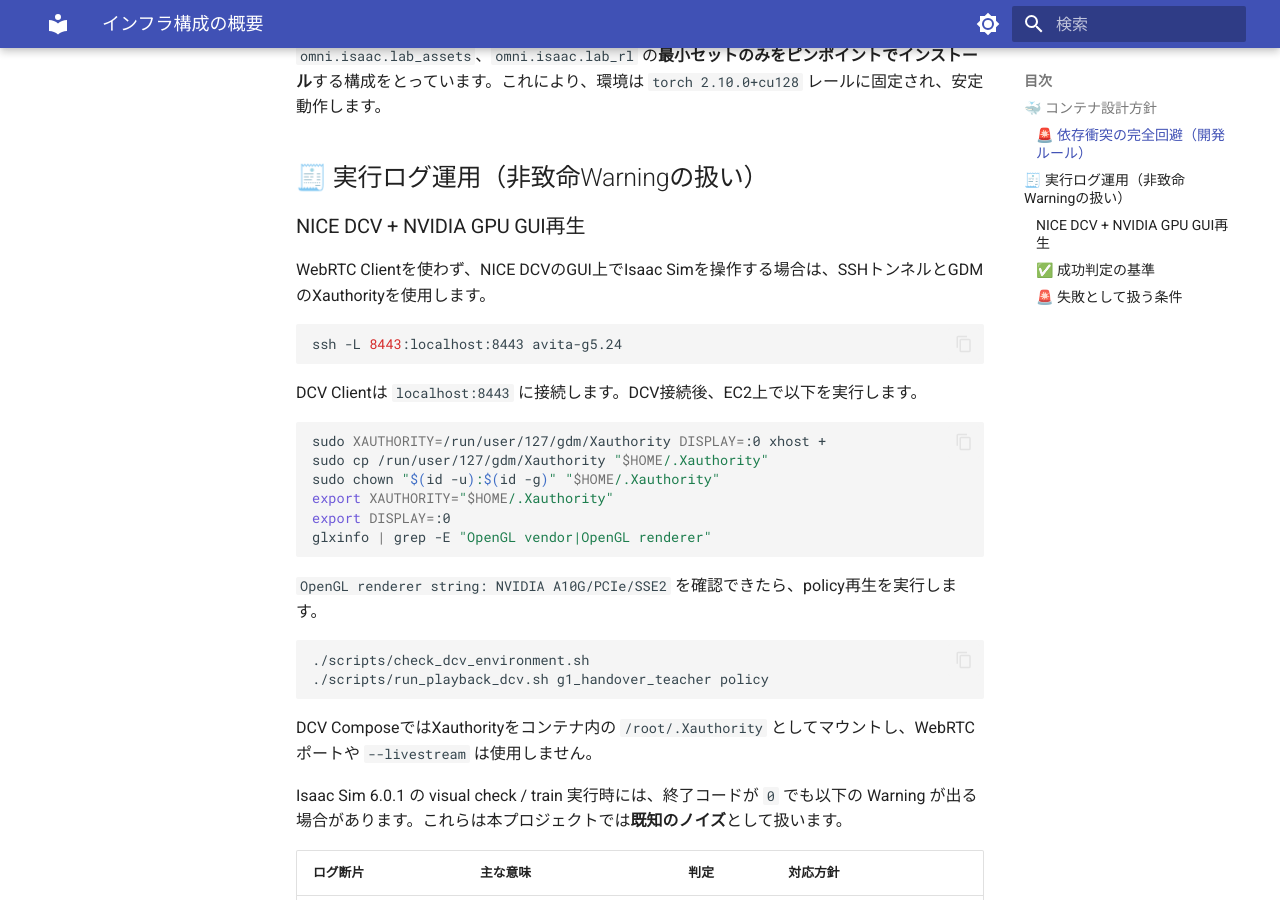
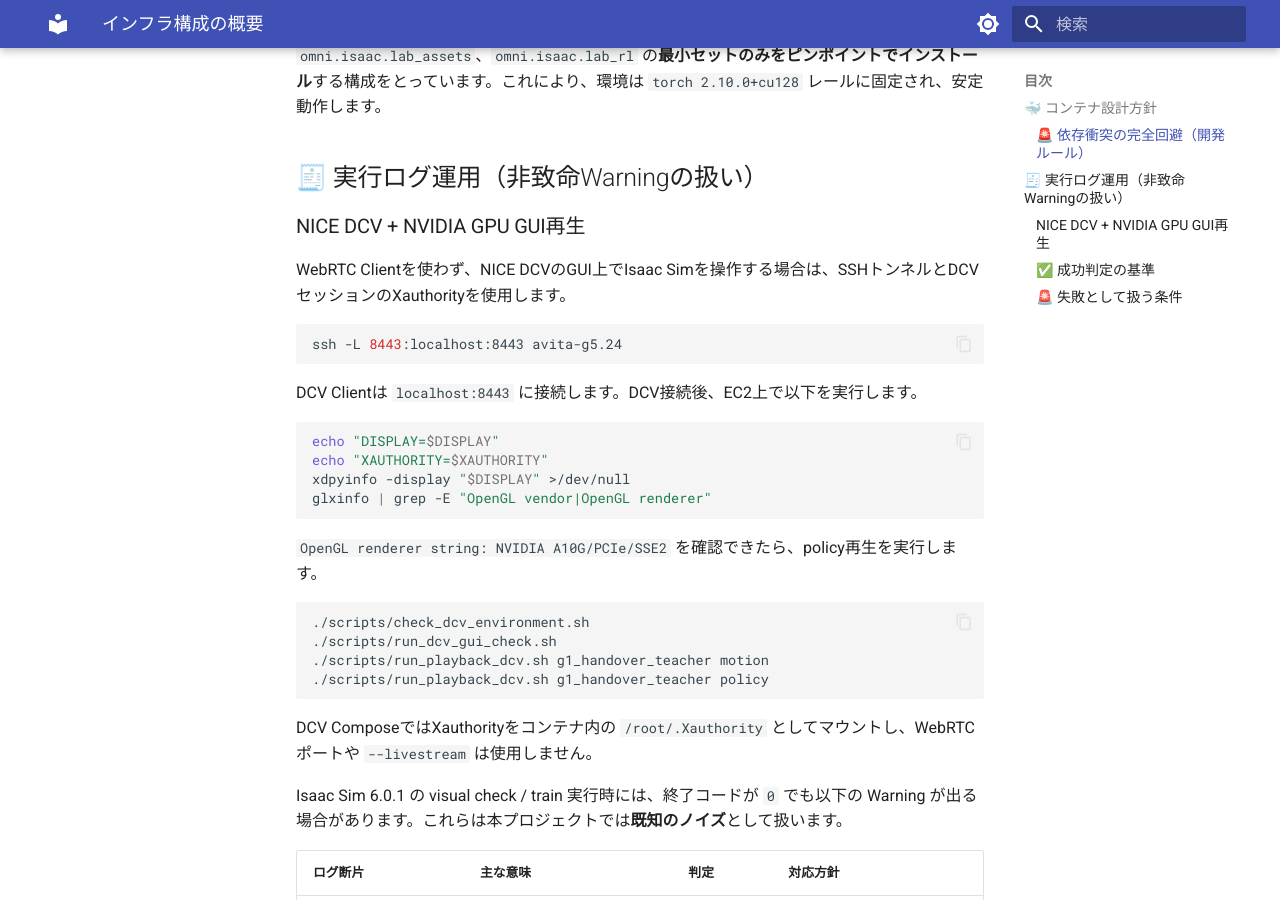
Before and after one commit to tinayla696/g1-handover-project, an MkDocs documentation site: the page built from docs/infrastructure/overview.md, in a window 1280 px wide and 900 px high, scrolled down 921 px. Built offline with MkDocs 1.6.1 and Material for MkDocs 9.7.7, drawn with Linux system fonts in a browser that asks for light colours.

Commit message:
fix(dcv): finalize GUI playback workflow
Use Isaac Lab AppLauncher Kit visualization, preserve active DCV display and Xauthority, and document the verified GUI-to-policy replay sequence.

````diff
--- a/compose.yaml
+++ b/compose.yaml
@@ -248,5 +248,6 @@ services:
     entrypoint: ["/bin/bash", "/workspace/g1-handover-project/scripts/container_entrypoint.sh"]
     command: >
       /workspace/IsaacLab/isaaclab.sh -p /workspace/g1-handover-project/scripts/dcv_gui_popup.py
-      --seconds ${DCV_GUI_SECONDS:-30}
-      --kit_args "--/app/window/enabled=true --/app/window/visible=true --/app/window/noWindowMode=false --/app/window/fullscreen=false --/app/window/width=1600 --/app/window/height=900"
+      --seconds ${DCV_GUI_SECONDS:-120}
+      --viz kit
+      --kit_args "--/app/window/enabled=true --/app/window/visible=true --/app/window/noWindowMode=false --/app/window/fullscreen=false --/app/window/alwaysOnTop=true --/app/window/width=1600 --/app/window/height=900 --/renderer/multiGpu/enabled=false"
--- a/docs/infrastructure/overview.md
+++ b/docs/infrastructure/overview.md
@@ -22,7 +22,7 @@ Isaac Lab のデフォルトの全部入りインストール（`--install`）
 
 ### NICE DCV + NVIDIA GPU GUI再生
 
-WebRTC Clientを使わず、NICE DCVのGUI上でIsaac Simを操作する場合は、SSHトンネルとGDMのXauthorityを使用します。
+WebRTC Clientを使わず、NICE DCVのGUI上でIsaac Simを操作する場合は、SSHトンネルとDCVセッションのXauthorityを使用します。
 
 ```bash
 ssh -L 8443:localhost:8443 avita-g5.24
@@ -31,11 +31,9 @@ ssh -L 8443:localhost:8443 avita-g5.24
 DCV Clientは `localhost:8443` に接続します。DCV接続後、EC2上で以下を実行します。
 
 ```bash
-sudo XAUTHORITY=/run/user/127/gdm/Xauthority DISPLAY=:0 xhost +
-sudo cp /run/user/127/gdm/Xauthority "$HOME/.Xauthority"
-sudo chown "$(id -u):$(id -g)" "$HOME/.Xauthority"
-export XAUTHORITY="$HOME/.Xauthority"
-export DISPLAY=:0
+echo "DISPLAY=$DISPLAY"
+echo "XAUTHORITY=$XAUTHORITY"
+xdpyinfo -display "$DISPLAY" >/dev/null
 glxinfo | grep -E "OpenGL vendor|OpenGL renderer"
 ```
 
@@ -43,6 +41,8 @@ glxinfo | grep -E "OpenGL vendor|OpenGL renderer"
 
 ```bash
 ./scripts/check_dcv_environment.sh
+./scripts/run_dcv_gui_check.sh
+./scripts/run_playback_dcv.sh g1_handover_teacher motion
 ./scripts/run_playback_dcv.sh g1_handover_teacher policy
 ```
 
````
Also changed, not shown: README.md (+4 -2 lines), docs/infrastructure/aws_s3_setup.md (+4 -6 lines), 3 other files.
